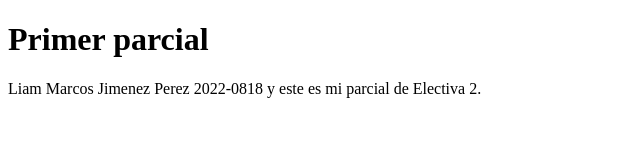
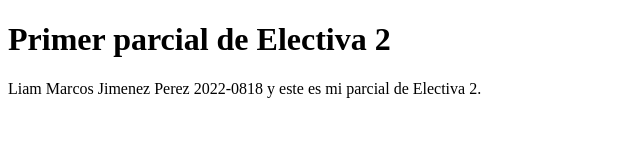
Before and after one commit to LiamJimenez/primer-parcial, a plain HTML site: page index.html in a window 1280 px wide. Shown: the whole page, without its empty margins (0-640 px from the left). Drawn offline with Linux system fonts and the light colour scheme.

Commit message:
Editar titulo

```diff
--- a/index.html
+++ b/index.html
@@ -6,7 +6,7 @@
     <title>Primer parcial</title>
 </head>
 <body>
-    <h1>Primer parcial</h1>
+    <h1>Primer parcial de Electiva 2</h1>
     <p>Liam Marcos Jimenez Perez 2022-0818 y este es mi parcial de Electiva 2.</p>
 </body>
 </html>
```
